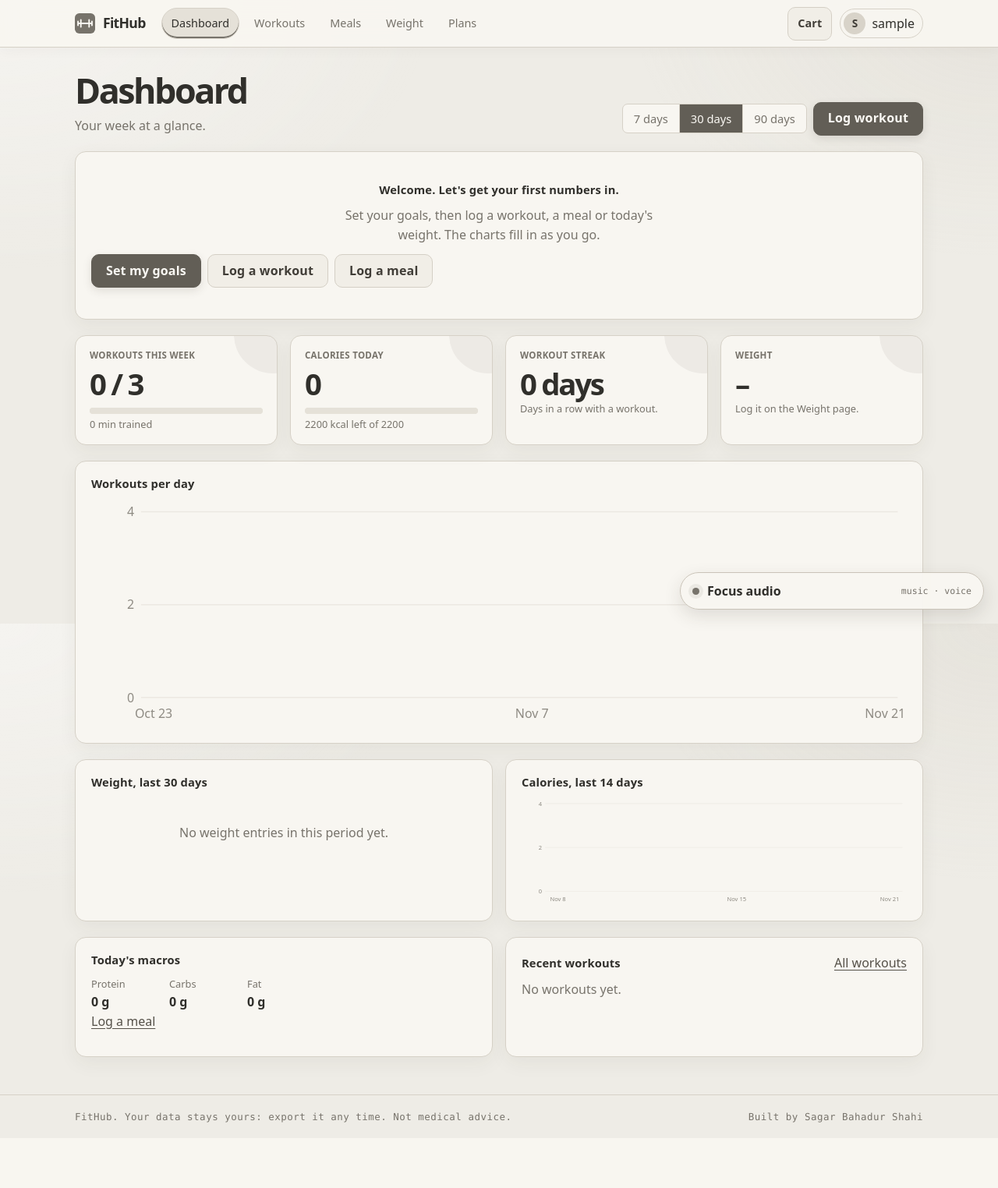
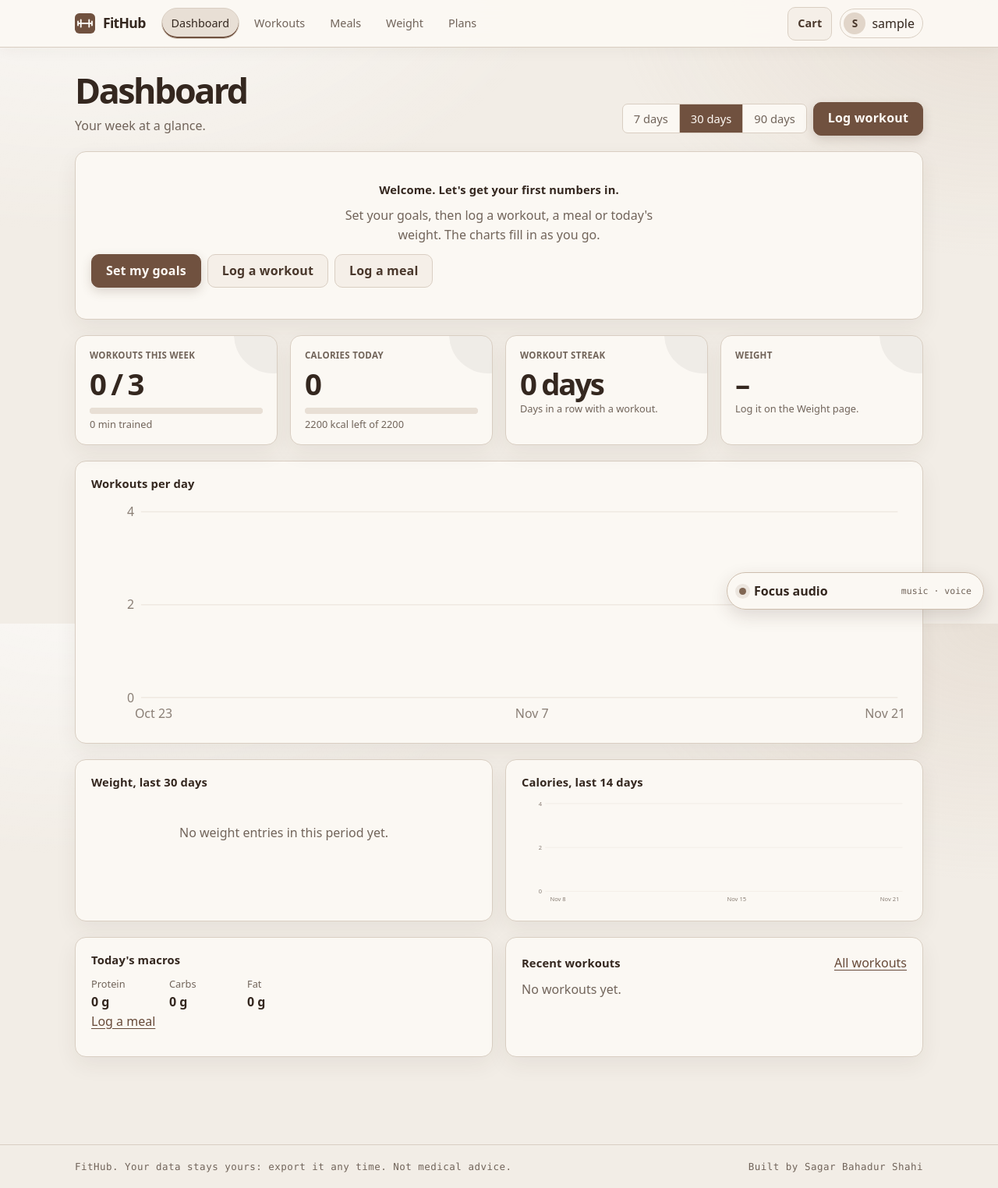
Before and after one commit to Sagar-Shahi/fitness-hub, a Django app: page /app/ in a window 1280 px wide. Shown: the whole page at 78% size. Before the commit the page ends 1440 px from the top, so only its background shows below. Run offline with Django 5.2, Linux system fonts and the light colour scheme; the visitor is signed in with stand-in values (Sample User, id 1); data comes from the database, SQL or seed files in the repository; data that the repository does not hold is empty; parts of the project's set-up code (start-up, migrations or seed data) failed here and were passed over.

Commit message:
Refine FitHub warm monochrome visual hierarchy

```diff
--- a/static/css/app.css
+++ b/static/css/app.css
@@ -730,3 +730,171 @@ input:focus, select:focus, textarea:focus {
 @media (prefers-reduced-motion: reduce) {
   .focus-indicator { animation: none; }
 }
+
+
+/* FitHub refinement: premium espresso monochrome with clear contrast. */
+:root {
+  --bg: #f2ede6;
+  --surface: #fbf8f3;
+  --surface-2: #e8dfd5;
+  --ink: #34271f;
+  --muted: #71645a;
+  --line: #d9cec2;
+  --accent: #70513f;
+  --accent-hover: #573d30;
+  --accent-ink: #fffaf5;
+  --accent-soft: rgba(112, 81, 63, .11);
+  --good: #665044;
+  --good-soft: rgba(102, 80, 68, .10);
+  --warn: #806653;
+  --warn-soft: rgba(128, 102, 83, .11);
+  --bad: #754d43;
+  --bad-soft: rgba(117, 77, 67, .11);
+  --focus: #765743;
+  --shadow: 0 10px 28px rgba(61, 43, 31, .07);
+}
+body {
+  color: var(--ink);
+  background: var(--bg);
+  background-image:
+    radial-gradient(55rem 34rem at 8% -12%, rgba(255,255,255,.72), transparent 72%),
+    radial-gradient(42rem 28rem at 100% 0%, rgba(190,166,145,.18), transparent 74%);
+  background-attachment: fixed;
+}
+a, a:hover { color: #674a39; }
+.topbar {
+  background: rgba(251,248,243,.96);
+  border-bottom-color: #d9cec2;
+  box-shadow: 0 4px 18px rgba(61,43,31,.045);
+}
+.brand, .brand:hover { color: var(--ink); }
+.brand-bg { fill: #70513f; }
+.brand-line { stroke: #fbf8f3; }
+.nav a { color: #71645a; }
+.nav a:hover, .nav a[aria-current="page"] {
+  color: #34271f;
+  background: #e8dfd5;
+  border-color: #d9cec2;
+}
+.nav a[aria-current="page"] { box-shadow: inset 0 -2px 0 #70513f; }
+h1, .hero h1, .page-head > div:first-child h1 {
+  color: #34271f;
+  background: none;
+  -webkit-text-fill-color: #34271f;
+  -webkit-background-clip: border-box;
+  background-clip: border-box;
+}
+.hero h1 {
+  max-width: 13ch;
+  font-size: clamp(2.45rem, 1.65rem + 3vw, 3.65rem);
+  line-height: 1.08;
+  letter-spacing: -.06em;
+  font-weight: 780;
+}
+.hero .eyebrow { color: #70513f; }
+.lead { color: #71645a; line-height: 1.7; }
+.card, .stat, .hero-demo {
+  background: #fbf8f3;
+  border-color: #d9cec2;
+  box-shadow: 0 10px 28px rgba(61,43,31,.065);
+}
+.card:hover, .stat:hover {
+  border-color: #bda996;
+  box-shadow: 0 14px 32px rgba(61,43,31,.09);
+}
+.card-title, .stat dd:not(.stat-note) { color: #34271f; }
+.eyebrow { color: #70513f; }
+.btn-primary {
+  background: #70513f;
+  border-color: #70513f;
+  color: #fffaf5;
+  box-shadow: 0 5px 14px rgba(78,54,39,.18);
+}
+.btn-primary:hover { background: #573d30; border-color: #573d30; color: #fffaf5; }
+.btn-quiet {
+  background: #f5efe8;
+  border-color: #d9cec2;
+  color: #49372b;
+}
+.btn-quiet:hover { background: #e8dfd5; border-color: #bda996; color: #34271f; }
+.demo-label { color: #77685d; }
+.demo-url { background: #eee6dd; color: #34271f; }
+.demo-short, .t1, .t2, .t3 { color: #674a39; }
+input[type="text"], input[type="url"], input[type="email"], input[type="password"],
+input[type="search"], input[type="datetime-local"], input[type="number"],
+input[type="date"], select, textarea {
+  background: #fffdf9;
+  color: #34271f;
+  border-color: #d4c7ba;
+}
+input:focus, select:focus, textarea:focus {
+  border-color: #80604b;
+  outline: 3px solid rgba(112,81,63,.17);
+}
+.checkbox input { accent-color: #70513f; }
+.chip { background: #f5efe8; color: #49372b; border-color: #d9cec2; }
+.chip:hover { background: #e8dfd5; border-color: #bda996; color: #34271f; }
+.segmented { background: #fbf8f3; border-color: #d9cec2; }
+.segmented a[aria-current="true"] { background: #70513f; color: #fffaf5; }
+.chart-grid { stroke: #d9cec2; }
+.chart-label { fill: #71645a; }
+.chart-bar { fill: #806653; }
+.chart-line { stroke: #573d30; }
+.chart-dot { fill: #fbf8f3; stroke: #573d30; }
+.meter, .meter::-webkit-progress-bar { background: #e8dfd5; }
+.meter::-webkit-progress-value, .meter::-moz-progress-bar { background: #806653; }
+.badge, .badge-live, .badge-paused, .badge-off, .badge-expired {
+  color: #604737;
+  background: #eee6dd;
+  border-color: #d9cec2;
+}
+.message-success, .message-error, .message-warning {
+  color: #49372b;
+  background: #eee6dd;
+  border-color: #cdbdad;
+  border-left: 4px solid #806653;
+}
+.set-card, .set-card:has(input[name$="is_completed"]:checked) {
+  background: #f6f0e9;
+  border-color: #d9cec2;
+}
+.set-card:has(input[name$="is_completed"]:checked) {
+  box-shadow: inset 3px 0 0 #806653;
+}
+.set-add-form { background: #f5efe8; border-color: #cdbdad; }
+.avatar { background: #e1d5c9; color: #49372b; }
+.menu { background: #fbf8f3; border-color: #d9cec2; }
+.menu a, .menu button { color: #34271f; }
+.menu a:hover, .menu button:hover { background: #eee6dd; color: #34271f; }
+.focus-dock {
+  width: min(330px, calc(100vw - 28px));
+}
+.focus-dock > summary {
+  background: rgba(251,248,243,.98);
+  color: #34271f;
+  border-color: #cdbdad;
+  box-shadow: 0 8px 22px rgba(61,43,31,.15);
+}
+.focus-indicator { background: #806653; box-shadow: 0 0 0 5px rgba(128,102,83,.12); }
+.focus-panel {
+  color: #34271f;
+  background: #fbf8f3;
+  border-color: #cdbdad;
+}
+.focus-symbol { color: #70513f; }
+.focus-local-file { color: #71645a; background: #f5efe8; border-color: #cdbdad; }
+.focus-local-file::file-selector-button { background: #e8dfd5; color: #49372b; border-color: #cdbdad; }
+.rank-list li:hover { background: rgba(112,81,63,.07); }
+.site-footer { border-top-color: #d9cec2; color: #71645a; }
+::selection { color: #34271f; background: #dfd1c3; }
+main.container { padding-bottom: 7rem; }
+@media (max-width: 860px) {
+  .hero h1 { max-width: 16ch; }
+}
+@media (max-width: 620px) {
+  .hero h1 { font-size: clamp(2.25rem, 9vw, 3rem); }
+  .focus-dock { width: min(330px, calc(100vw - 24px)); }
+}
+@media (prefers-reduced-motion: reduce) {
+  .card:hover, .stat:hover, .btn:hover, .nav a:hover { transform: none; }
+}
```
